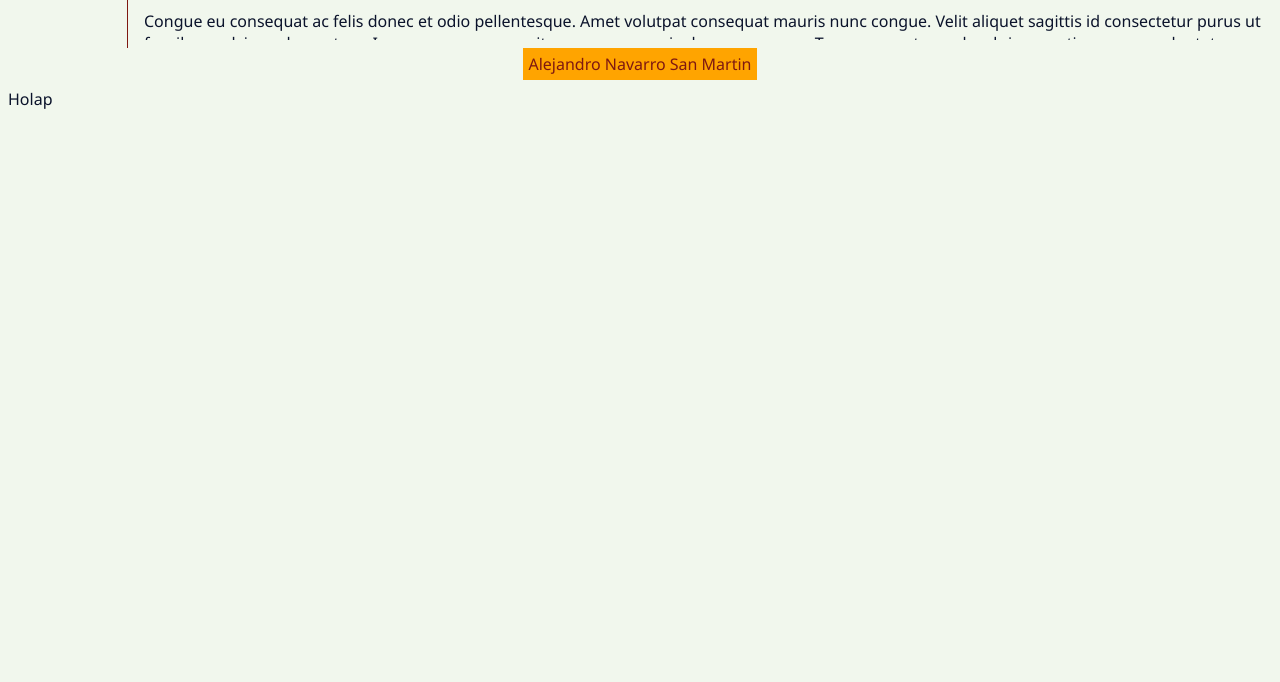
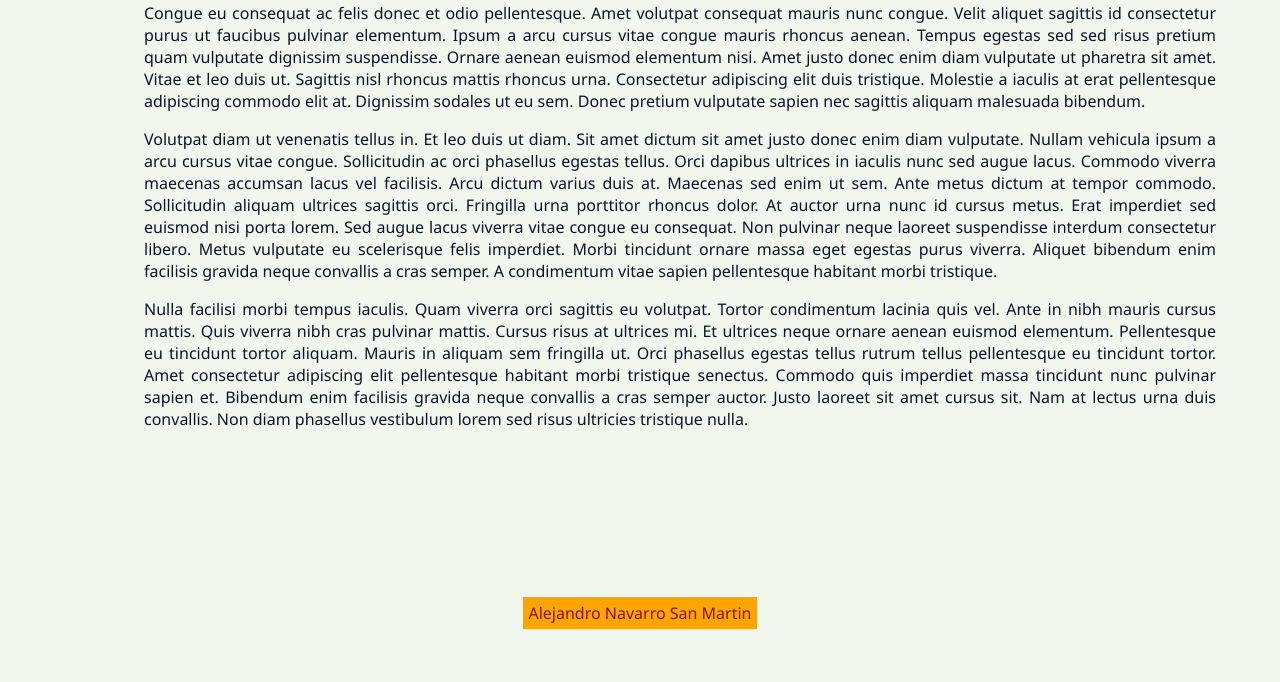
Before and after one commit to ulen7/Final-Project, a plain HTML site: page index.html in a window 1280 px wide. Shown: the part 176-858 px from the top of the page. Before the commit the page ends 800 px from the top, so only its background shows below. Drawn offline with nearby package versions, Linux system fonts and the light colour scheme.

Commit message:
footer/iframe
Footer set at the end/center
Iframe looks like is part of the website

```diff
--- a/index.html
+++ b/index.html
@@ -56,20 +56,20 @@
         <div class="nav">
           <ul class="nav-links">
             <li class="nav-links--link active">
-              <a class="nav-links--link active" href="home.html" target="iframe_1">Home</a></p>
+              <a class="nav-links--link active" href="home.html" target="iframe_window">Home</a></p>
             </li>
             <li class="nav-links--link">
-              <a class="nav-links--link" href="about.html" target="iframe_1">About</a></p>
+              <a class="nav-links--link" href="about.html" target="iframe_window">About</a></p>
             </li>
             <li class="nav-links--link">
-              <a class="nav-links--link" href="contact.html" target="iframe_1">Contact Info</a></p>
+              <a class="nav-links--link" href="contact.html" target="iframe_window">Contact Info</a></p>
             </li>
           </ul>
         </div>
           <table style="width:100%" class="table-frame">
             <tr>
                 <td>
-                    <iframe src="home.html" name="iframe_1" style="overflow:hidden; scroll-behavior: auto;"></iframe>
+                    <iframe src="home.html" name="iframe_window" scrolling="no" seamless></iframe>
                 </td>
           </table>
         <div class="footer">
@@ -77,7 +77,6 @@
                 Alejandro Navarro San Martin
               </span>
         </div>
-        <div>Holap</div>
       </div>
       <script type="text/javascript" src="Js/project.js"></script>
 </body>
--- a/style/style.css
+++ b/style/style.css
@@ -19,11 +19,11 @@
   iframe {
     margin: 0;
     padding: 0;
+    margin-top: -60px;
     border: 0;
-    width: 100%;;
     height: 100%;
-    overflow: hidden;
-    scrolling: no;
+    width: 85%;
+    position: absolute;
   }
 
   .container {
@@ -54,6 +54,7 @@
     grid-column: 2;
     grid-row: 2;
     padding: 0;
+    text-align: justify;
   }
 
   .content-frame {
@@ -66,6 +67,12 @@
     grid-row: 3;
     grid-column: 1 / 3;
     text-align: center;
+    position: absolute;
+    bottom: 0;
+    margin-right: auto;
+    margin-left: auto;
+    left: 0px;
+    right: 0px;
   }
 
 
```
